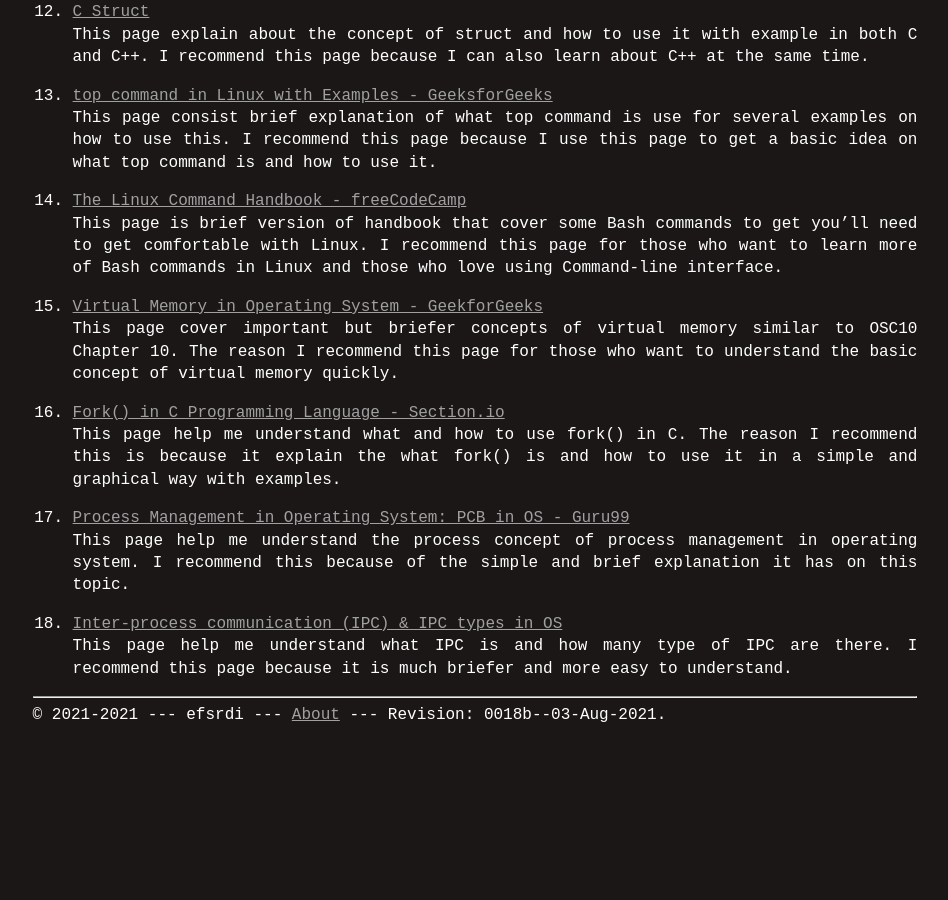
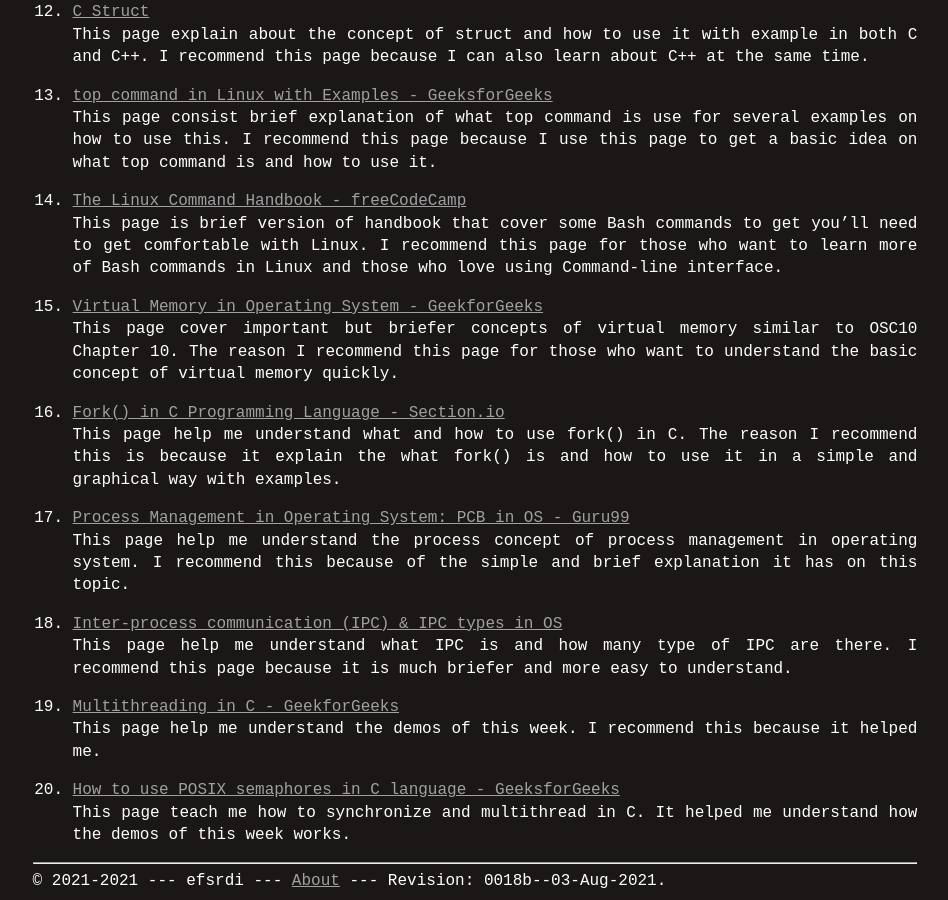
Before and after one commit to efsrdi/os212, a Jekyll site: the page built from links.md, in a window 1280 px wide and 900 px high, scrolled down 1475 px. Shown: the whole window, without its empty margins (165-1113 px from the left). Built offline with Jekyll 4.4.1, drawn with Linux system fonts in a browser that asks for light colours; our own code applies the rules of GitHub Pages for plain Markdown files; before the commit the page ends 2208 px from its top, so only the background shows below that.

Commit message:
Submitting week 07 assignment

```diff
--- a/TXT/myrank.txt
+++ b/TXT/myrank.txt
@@ -14,3 +14,6 @@ ZCZC W05 huanis
 ZCZC W06 izzannuf
 ZCZC W06 jeremychr
 ZCZC W06 ivanphanderson
+ZCZC W07 kanziebub
+ZCZC W07 joshste
+ZCZC W07 KennJthn
--- a/links.md
+++ b/links.md
@@ -75,3 +75,9 @@ This page help me understand the process concept of process management in operat
 
 18. [Inter-process communication (IPC) & IPC types in OS](https://iq.opengenus.org/interprocess-communication-and-types-in-os/)<br>
 This page help me understand what IPC is and how many type of IPC are there. I recommend this page because it is much briefer and more easy to understand.
+
+19. [Multithreading in C - GeekforGeeks](https://www.geeksforgeeks.org/multithreading-c-2/)<br>
+This page help me understand the demos of this week. I recommend this because it helped me.
+
+20. [How to use POSIX semaphores in C language - GeeksforGeeks](https://www.geeksforgeeks.org/use-posix-semaphores-c/)<br>
+This page teach me how to synchronize and multithread in C. It helped me understand how the demos of this week works.
```
Also changed, not shown: TXT/mylog.txt (+9 -0 lines), tips.md (+6 -0 lines), 7 other files.
